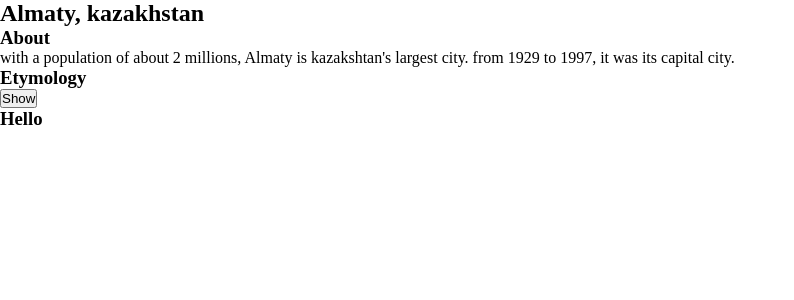
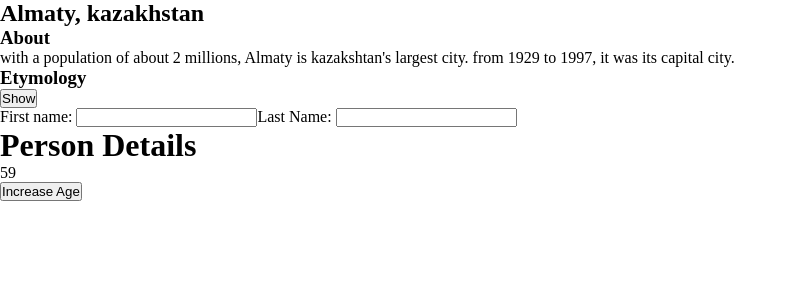
Before and after one commit to Anand-1812/learning_react, a React (Vite) app: page / in a window 1280 px wide. Shown: the top 300 px of the page, without its empty margins (0-794 px from the left). Built offline with nearby package versions, Linux system fonts and the light colour scheme.

Commit message:
learned how to share data between components

```diff
--- a/src/Rendering.jsx
+++ b/src/Rendering.jsx
@@ -1,7 +1,41 @@
+import { useState } from "react";
+
 export function Rendering() {
+  const [firstName, setFirstName] = useState("");
+  const [lastName, setLastName] = useState("");
+
+  const fullName = firstName + " " + lastName;
+
+  const [age, setAge] = useState(59);
+
+  function handleFirstNameChange(e) {
+    setFirstName(e.target.value);
+  }
+
+  function handleLastNameChange(e) {
+    setLastName(e.target.value);
+  }
+
+  const handleIncreaseAge = () => {
+    setAge(age + 1);
+  };
+
   return (
-    <div>
-      <h3>Hello</h3>
-    </div>
+    <>
+      <label>
+        First name: <input value={firstName} onChange={handleFirstNameChange} />
+      </label>
+      <label>
+        Last Name: <input value={lastName} onChange={handleLastNameChange} />
+      </label>
+
+      <div>
+        <h1>Person Details</h1>
+        <p>{fullName}</p>
+        <p>{age}</p>
+      </div>
+
+      <button onClick={handleIncreaseAge}>Increase Age</button>
+    </>
   );
 }
```
